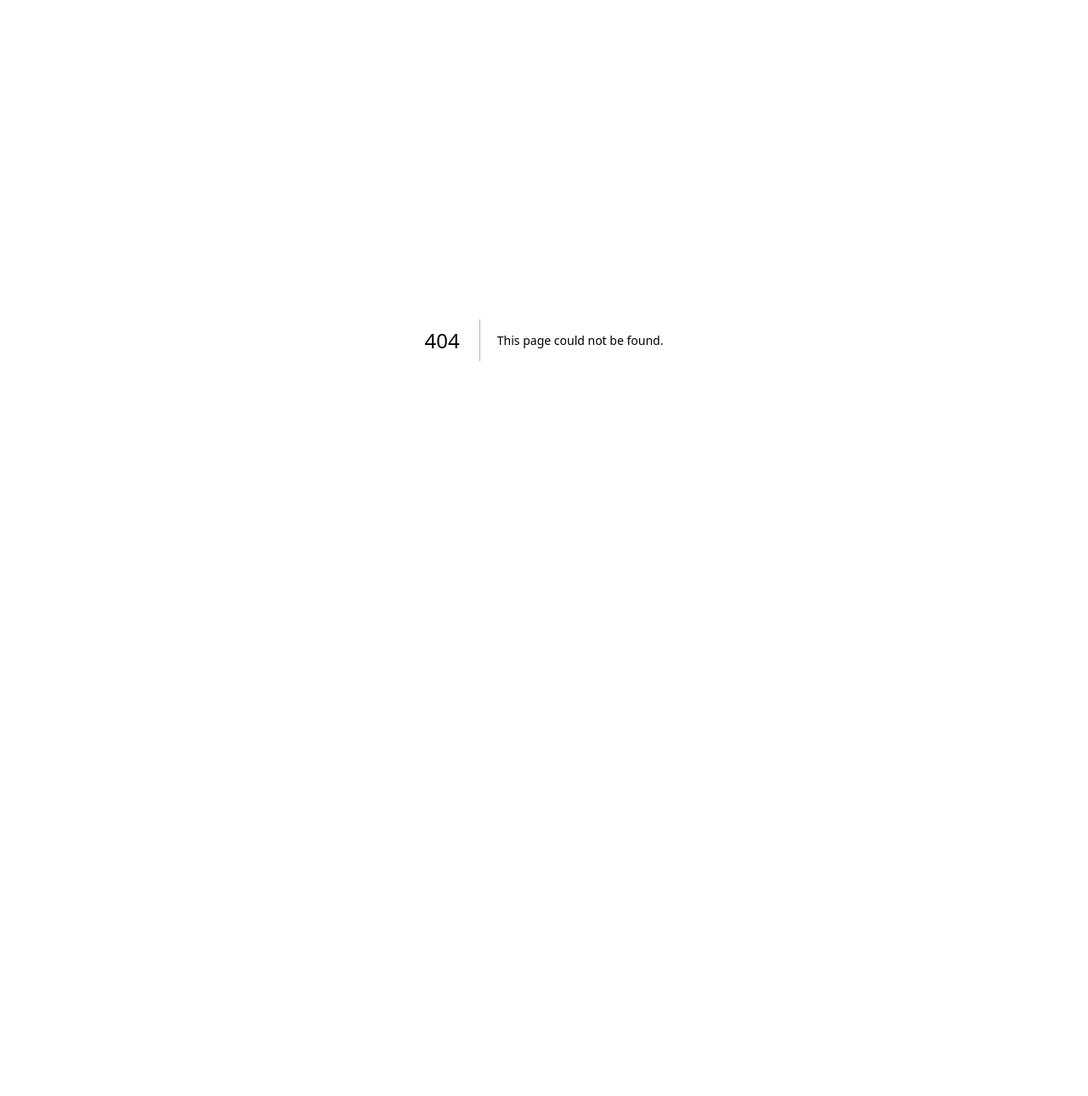
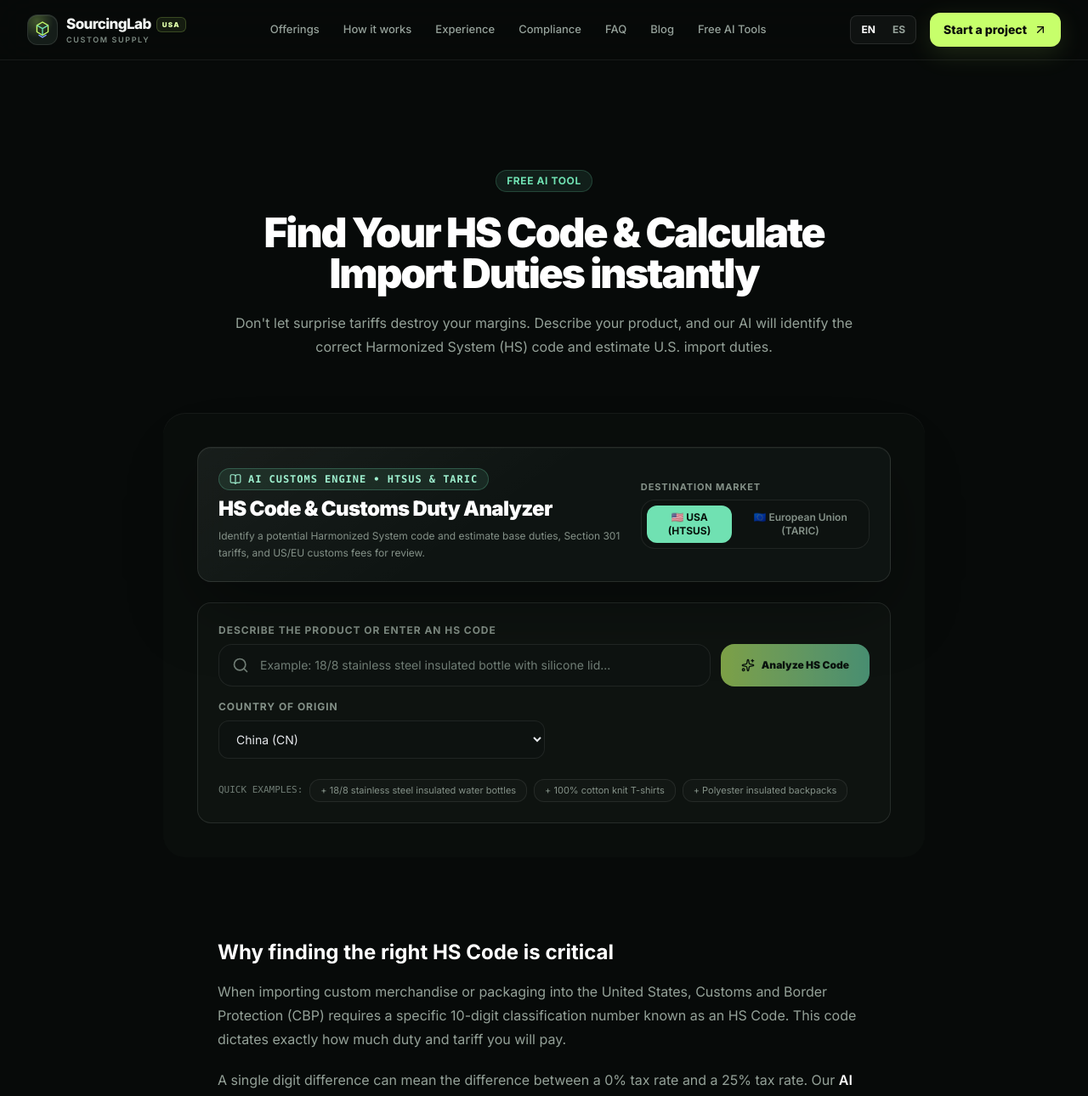
Before and after one commit to craigbarns/SOURCINGLABUSA, a Next.js app: page /tools/hs-code-finder in a window 1280 px wide. Before the commit this address had no page. Shown: the top 1290 px of the page at 85% size. Before the commit the page ends 800 px from the top, so only its background shows below. Built offline with nearby package versions, Linux system fonts and the light colour scheme.

Commit message:
feat: expose HS Code AI Analyzer publicly for SEO traffic

```diff
--- a/src/app/sitemap.ts
+++ b/src/app/sitemap.ts
@@ -25,6 +25,11 @@ export default function sitemap(): MetadataRoute.Sitemap {
       changeFrequency: 'weekly',
       priority: 0.9,
     },
+    {
+      url: `${marketingOrigin}/tools/hs-code-finder`,
+      changeFrequency: 'monthly',
+      priority: 0.9,
+    },
     ...blogUrls,
   ];
 }
--- /dev/null
+++ b/src/app/tools/hs-code-finder/page.tsx
@@ -0,0 +1,69 @@
+import type { Metadata } from 'next';
+import { Navbar } from '@/components/Navbar';
+import { Footer } from '@/components/Footer';
+import { HsCodeAnalyzer } from '@/components/tools/HsCodeAnalyzer';
+
+export const metadata: Metadata = {
+  title: 'Free AI HS Code Finder & Duty Calculator | Sourcing Lab USA',
+  description: 'Instantly find the correct Harmonized System (HS) code for your custom packaging and textiles. Calculate import duties and tariffs from China to the U.S.',
+};
+
+export default function HsCodeFinderPage() {
+  const structuredData = {
+    '@context': 'https://schema.org',
+    '@type': 'SoftwareApplication',
+    name: 'AI HS Code Finder',
+    applicationCategory: 'BusinessApplication',
+    operatingSystem: 'Any',
+    offers: {
+      '@type': 'Offer',
+      price: '0',
+      priceCurrency: 'USD',
+    },
+    description: 'AI-powered tool to find HS codes and calculate import duties for custom packaging and textiles imported into the United States.',
+  };
+
+  return (
+    <div className="flex min-h-screen flex-col bg-[#070a09]">
+      <script
+        type="application/ld+json"
+        dangerouslySetInnerHTML={{ __html: JSON.stringify(structuredData) }}
+      />
+      <Navbar area="marketing" />
+
+      <main className="flex-1">
+        <div className="mx-auto max-w-7xl px-4 py-24 sm:px-6 lg:px-8 sm:py-32">
+
+          <div className="text-center max-w-3xl mx-auto mb-16">
+            <span className="inline-flex items-center gap-2 rounded-full border border-[#70e1b2]/20 bg-[#70e1b2]/10 px-3 py-1 text-xs font-bold uppercase tracking-wider text-[#70e1b2]">
+              Free AI Tool
+            </span>
+            <h1 className="text-balance mt-6 text-3xl font-black tracking-[-0.045em] text-white sm:text-5xl">
+              Find Your HS Code & Calculate Import Duties instantly
+            </h1>
+            <p className="mt-5 text-base leading-7 text-[#94a198]">
+              Don't let surprise tariffs destroy your margins. Describe your product, and our AI will identify the correct Harmonized System (HS) code and estimate U.S. import duties.
+            </p>
+          </div>
+
+          <div className="mx-auto max-w-4xl rounded-[26px] bg-[#0a0e0c] p-6 sm:p-10 shadow-[inset_0_1px_0_rgba(255,255,255,0.05)]">
+            <HsCodeAnalyzer />
+          </div>
+
+          <div className="mx-auto max-w-3xl mt-24 prose prose-invert prose-p:text-[#94a198]">
+            <h2 className="text-white text-2xl font-bold mb-4">Why finding the right HS Code is critical</h2>
+            <p>
+              When importing custom merchandise or packaging into the United States, Customs and Border Protection (CBP) requires a specific 10-digit classification number known as an HS Code. This code dictates exactly how much duty and tariff you will pay.
+            </p>
+            <p>
+              A single digit difference can mean the difference between a 0% tax rate and a 25% tax rate.
+              Our <strong>AI HS Code Finder</strong> leverages advanced models to analyze your product's materials, purpose, and construction, matching it against the official US HTS (Harmonized Tariff Schedule).
+            </p>
+          </div>
+        </div>
+      </main>
+
+      <Footer />
+    </div>
+  );
+}
--- a/src/components/Navbar.tsx
+++ b/src/components/Navbar.tsx
@@ -17,6 +17,7 @@ const navigation = [
   { label: 'Compliance', href: '/#compliance' },
   { label: 'FAQ', href: '/#faq' },
   { label: 'Blog', href: '/blog' },
+  { label: 'Free AI Tools', href: '/tools/hs-code-finder' },
 ];
 
 export const Navbar: React.FC<NavbarProps> = ({ area = 'marketing' }) => {
```
